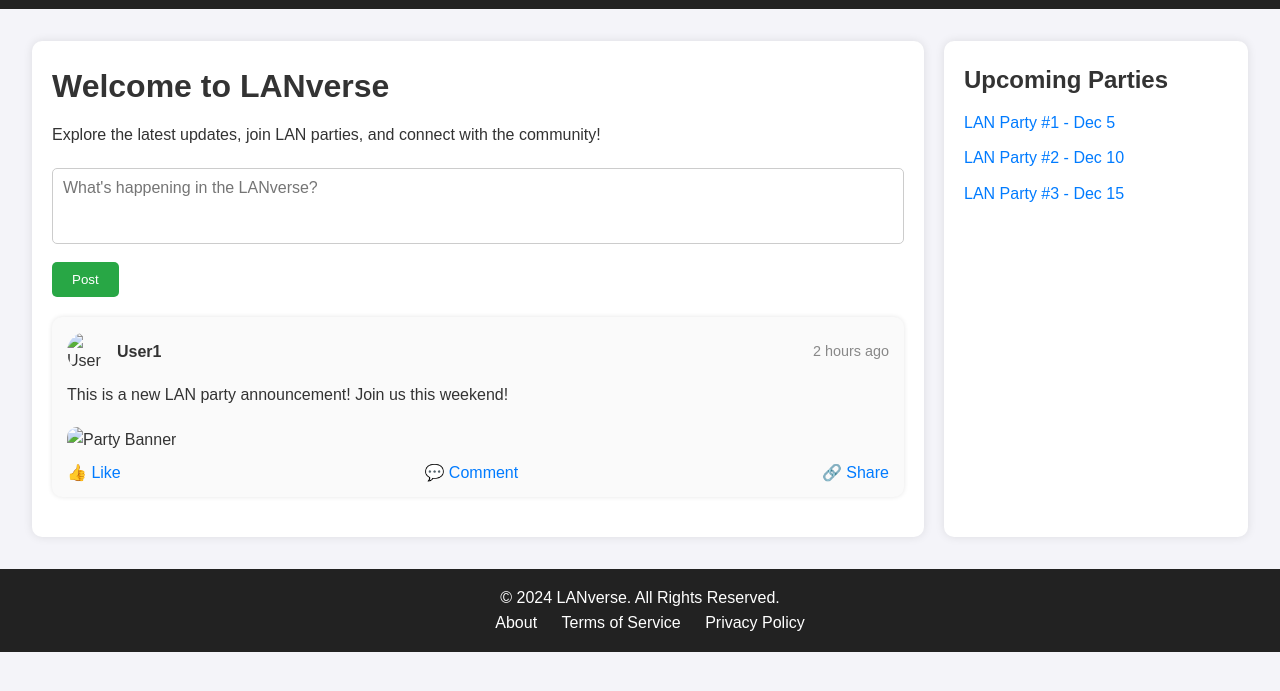
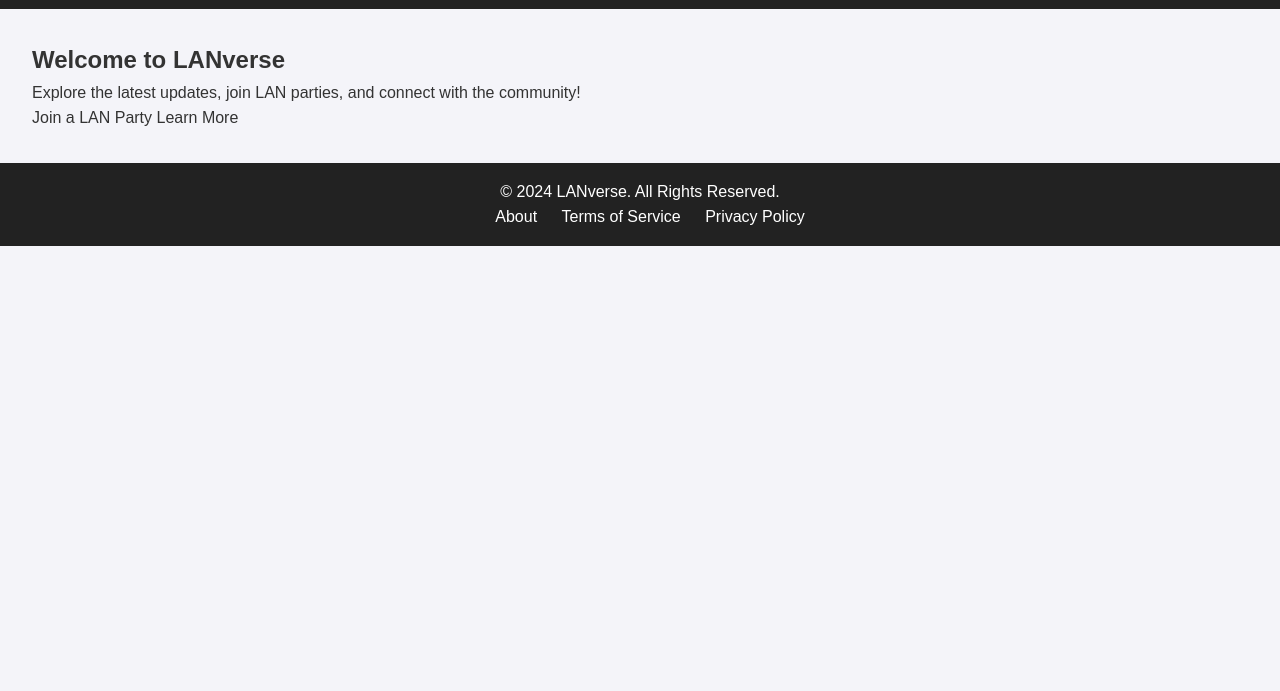
Before and after one commit to bagdadhruv/LANverse, a plain HTML site: page index.html in a window 1280 px wide. Shown: the part 51-742 px from the top of the page. Drawn offline with Linux system fonts and the light colour scheme; a script that the page names is missing.

Commit message:
Update index.html

```diff
--- a/index.html
+++ b/index.html
@@ -29,51 +29,16 @@
 
     <!-- Main Content Section -->
     <main>
-        <section class="feed-section">
-            <div class="feed-header">
+        <section class="welcome-section">
+            <div class="welcome-header">
                 <h1>Welcome to LANverse</h1>
                 <p>Explore the latest updates, join LAN parties, and connect with the community!</p>
             </div>
 
-            <!-- Post Creation Section -->
-            <div class="create-post">
-                <textarea placeholder="What's happening in the LANverse?" rows="3"></textarea>
-                <button class="btn-post">Post</button>
+            <div class="cta">
+                <a href="parties.html" class="btn-join">Join a LAN Party</a>
+                <a href="resources.html" class="btn-learn">Learn More</a>
             </div>
-
-            <!-- Feed Posts Section -->
-            <div class="feed-posts">
-                <div class="post">
-                    <div class="post-header">
-                        <div class="user-info">
-                            <img src="images/avatars/user1.png" alt="User 1 Avatar" class="avatar">
-                            <span class="username">User1</span>
-                        </div>
-                        <span class="post-time">2 hours ago</span>
-                    </div>
-                    <div class="post-content">
-                        <p>This is a new LAN party announcement! Join us this weekend!</p>
-                        <img src="images/party-banner.jpg" alt="Party Banner" class="post-image">
-                    </div>
-                    <div class="post-footer">
-                        <button class="btn-like">👍 Like</button>
-                        <button class="btn-comment">💬 Comment</button>
-                        <button class="btn-share">🔗 Share</button>
-                    </div>
-                </div>
-
-                <!-- More posts can be added here dynamically -->
-            </div>
-        </section>
-
-        <!-- Side Section (Optional) -->
-        <section class="side-section">
-            <h2>Upcoming Parties</h2>
-            <ul>
-                <li><a href="party.html">LAN Party #1 - Dec 5</a></li>
-                <li><a href="party.html">LAN Party #2 - Dec 10</a></li>
-                <li><a href="party.html">LAN Party #3 - Dec 15</a></li>
-            </ul>
         </section>
     </main>
 
```
